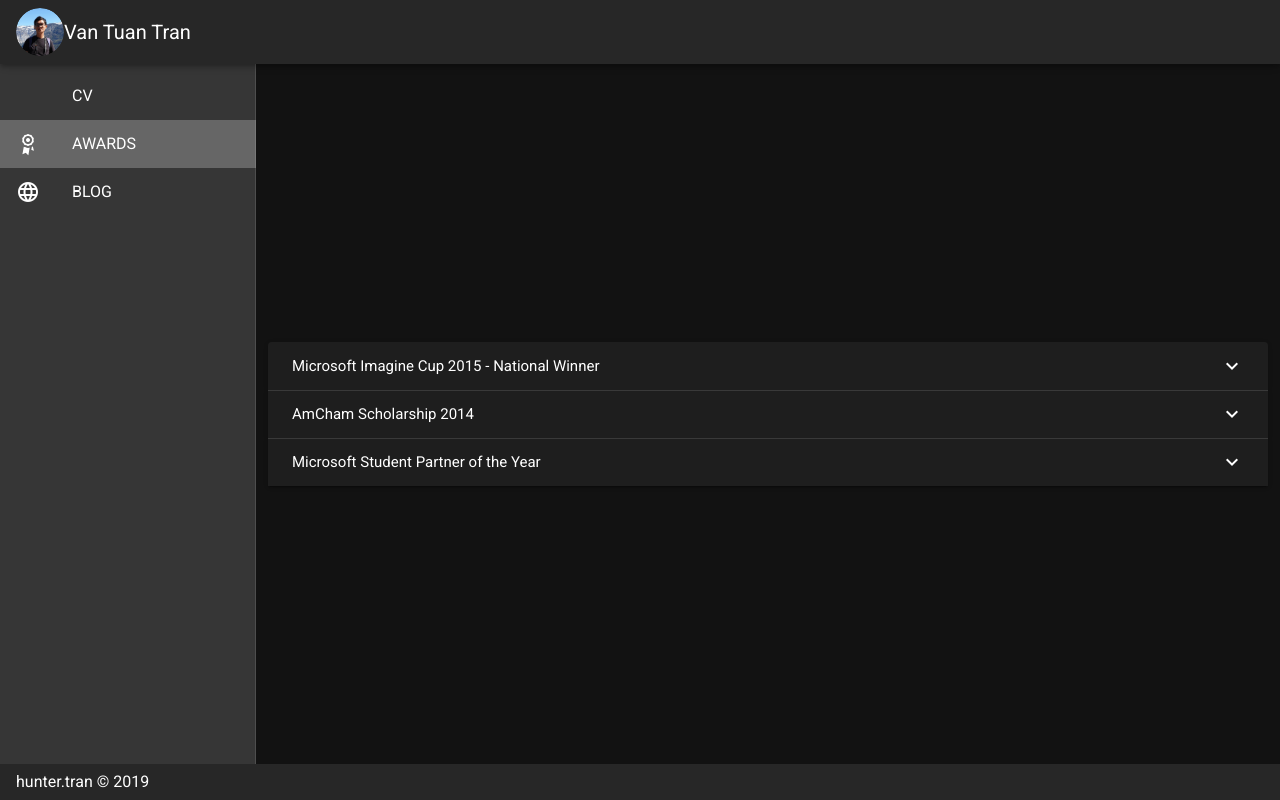
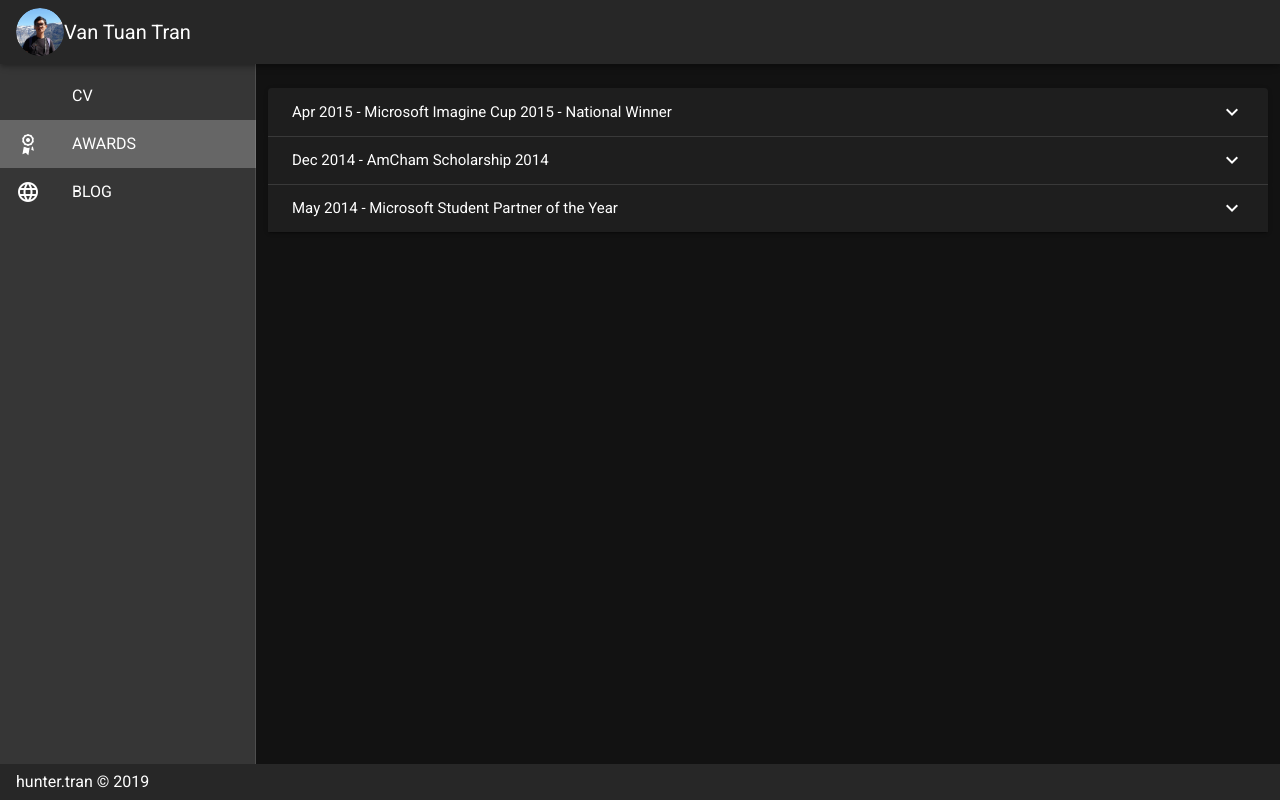
Before and after one commit to huntertran/cv, a Vue app: page /#/awards in a window 1280 px wide. Built offline with nearby package versions, Linux system fonts and the light colour scheme.

Commit message:
add favicon
change css for award section

```diff
--- a/public/index.html
+++ b/public/index.html
@@ -4,7 +4,7 @@
     <meta charset="utf-8">
     <meta http-equiv="X-UA-Compatible" content="IE=edge">
     <meta name="viewport" content="width=device-width,initial-scale=1.0">
-    <link rel="icon" href="<%= BASE_URL %>favicon.ico">
+    <link rel="icon" href="<%= BASE_URL %>favicon.png">
     <title>Van Tuan Tran - Profiles</title>
     <link rel="stylesheet" href="https://fonts.googleapis.com/css?family=Roboto:100,300,400,500,700,900">
     <link rel="stylesheet" href="https://cdn.jsdelivr.net/npm/@mdi/font@latest/css/materialdesignicons.min.css">
--- a/src/components/Award.vue
+++ b/src/components/Award.vue
@@ -1,15 +1,25 @@
 <template>
+  <v-container fluid class="fill-height">
+    <v-row align-content="start" class="fill-height">
       <v-expansion-panels accordion multiple v-model="True">
         <v-expansion-panel v-for="award in awards" :key="award.title">
-      <v-expansion-panel-header>{{ award.title }}</v-expansion-panel-header>
+          <v-expansion-panel-header>{{ award.time }} - {{ award.title }}</v-expansion-panel-header>
           <v-expansion-panel-content>
-          <v-subheader>{{award.time}} - {{award.org}}</v-subheader>
-          <v-subheader>{{award.description}}</v-subheader>
+            <v-subheader>{{ award.org }}</v-subheader>
+            <v-subheader class="line-break">{{ award.description }}</v-subheader>
           </v-expansion-panel-content>
         </v-expansion-panel>
         <v-divider></v-divider>
       </v-expansion-panels>
+    </v-row>
+  </v-container>
 </template>
+
+<style lang="scss" scoped>
+.line-break {
+  white-space: pre-wrap;
+}
+</style>
 
 <script>
 import Axios from "axios";
```
Also changed, not shown: public/favicon.png (added), 1 other file (tests, documents, lock files or other folders). Lines whose indentation alone changed are shown as unchanged.
